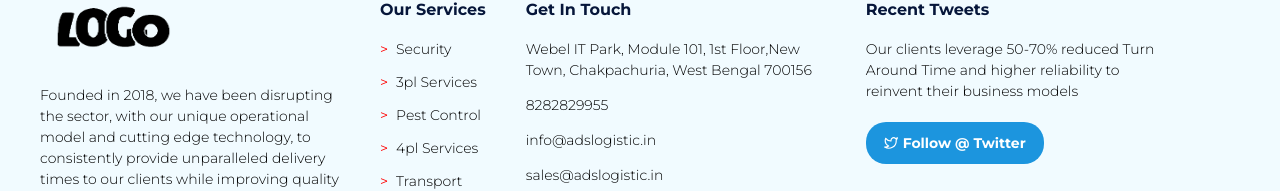
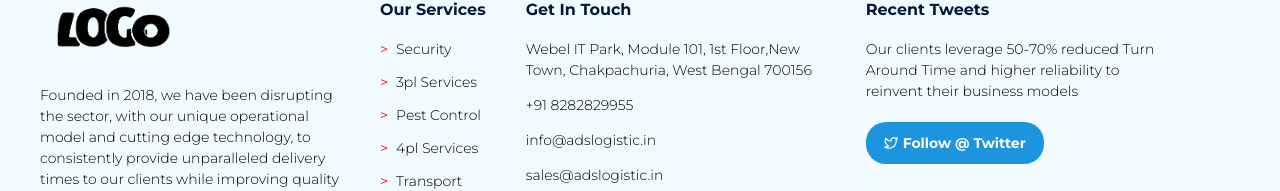
Before and after one commit to code2Lakshya/logisticnow, a React (Create React App) app: page /about in a window 1280 px wide. Shown: the part 1267-1458 px from the top of the page. Built offline with nearby package versions, Linux system fonts and the light colour scheme.

Commit message:
added navigation

```diff
--- a/src/components/Footer/Footer.js
+++ b/src/components/Footer/Footer.js
@@ -35,7 +35,7 @@ const Footer = () => {
                         <h3>Get In Touch</h3>
                         <div>
                             <p>Webel IT Park, Module 101, 1st Floor,New Town, Chakpachuria, West Bengal 700156</p>
-                            <p>8282829955</p>
+                            <p>+91 8282829955</p>
                             <p>info@adslogistic.in</p>
                             <p>sales@adslogistic.in</p>
                             <div className="date">
--- a/src/pages/HomePage/Interested/Interested.js
+++ b/src/pages/HomePage/Interested/Interested.js
@@ -2,8 +2,11 @@ import HoverEffect from "../../../components/HoverEffect/HoverEffect";
 import Wrapper from "../../../components/Wrapper/Wrapper";
 import { AiOutlineRight } from 'react-icons/ai';
 import './Interested.css';
+import {useNavigate} from 'react-router-dom';
 
 const Interested = () => {
+
+    const navigate=useNavigate();
 
     return (
         <HoverEffect className='interested' className2='interested-inner'>
@@ -15,7 +18,7 @@ const Interested = () => {
                     <p>
                         We don’t just manage suppliers, we micro-manage them. We have a consultative, personalized approach
                     </p>
-                    <button>Get In Touch<span><AiOutlineRight /></span></button>
+                    <button onClick={()=>navigate('/contact')}>Get In Touch<span><AiOutlineRight /></span></button>
                 </div>
             </Wrapper>
         </HoverEffect>
```
